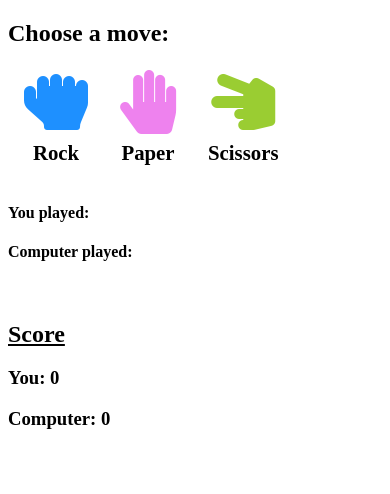
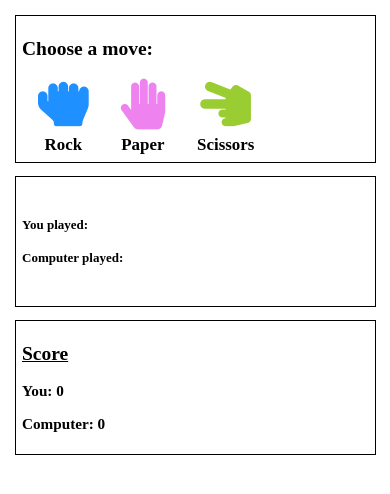
Before and after one commit to fa-sharp/rock-paper-scissors, a plain HTML site: page index.html in a window 390 px wide. Drawn offline with Linux system fonts and the light colour scheme.

Commit message:
Attempted some responsive layout

```diff
--- a/index.html
+++ b/index.html
@@ -12,7 +12,7 @@
     <title>Rock, Paper, Scissors!</title>
 </head>
 <body>
-    <section>
+    <section id="player-move-section">
         <h2>Choose a move: </h2>
         <div id="player-moves">
             <div class="move-choice">
@@ -32,12 +32,14 @@
             </div>
         </div>
     </section>
-    <section>
+    <section id="round-result-section">
         <br>
         <h4>You played: <span id="player-move-display"></span></h4>
         <h4>Computer played: <span id="computer-move-display"></span></h4>
         <h3><div id="round-result-display"></div></h3>
         <br>
+    </section>
+    <section id="score-section">
         <div id="game-win-display"></div>
         <h2><u>Score</u></h2>
         <h3>You: <span id="player-score-display"></span></h3>
--- a/rps_new.js
+++ b/rps_new.js
@@ -106,7 +106,7 @@ function updateScoreDisplays(playerScore, computerScore) {
 // Game display elements and statuses
 const gameWinDisplay = document.querySelector("#game-win-display");
 const PLAYER_GAME_WIN_MESSAGE = "YOU WIN!!";
-const COMPUTER_GAME_WIN_MESSAGE = "COMPUTER WINS!! MUAHAHAHA!!";
+const COMPUTER_GAME_WIN_MESSAGE = "COMPUTER WINS!!";
 
 // Displays the winner
 function endGame() {
@@ -142,9 +142,9 @@ function resetGame() {
     computerScore = 0;
     updateScoreDisplays(playerScore, computerScore);
 }
-resetGame();
+resetGame(); // Initial call to set scores to 0
 
-// Event listener for player move. Gets computer move and plays a round.
+// Event listener for clicking a move button. Also gets computer move and then calls playRound.
 onPlayerMove = (event) => {
     let playerMove = parseInt(event.currentTarget.value);
     let computerMove = getComputerMove();
--- a/style.css
+++ b/style.css
@@ -1,12 +1,34 @@
 body {
     height: 100vh;
+    display: flex;
+    flex-direction: column;
+}
+section {
+    padding: .5em;
+    margin: .5em;
+}
+@media screen and (min-width: 600px) {
+    body {
+        flex-wrap: wrap;
+    }
+}
+@media screen and (max-width: 600px) {
+    body {
+        font-size: 13px;
+    }
 }
 
-#player-moves {
+/* Player Move Section */
+
+section#player-move-section {
+    border: solid 1px black;
+}
+
+div#player-moves {
     display: flex;
 }
 
-.move-choice {
+div#player-moves .move-choice {
     display: flex;
     flex-direction: column;
     align-items: center;
@@ -17,33 +39,54 @@ body {
     margin: 0 1rem;
 }
 
-.move-button {
+button.move-button {
     background: none;
     border: none;
     padding: 0;
-    font-size: 4rem;
+    font-size: 3em;
     cursor: pointer;
     outline: inherit;
     transition: transform 100ms linear;
 }
-#rock-button {color: dodgerblue;}
-#paper-button {color: violet;}
-#scissors-button {color: yellowgreen;}
-
-.move-button:hover {
+button.move-button:hover {
     transform: scale(1.1);
 }
 
-#game-win-display {
+button#rock-button {color: dodgerblue;}
+button#paper-button {color: violet;}
+button#scissors-button {color: yellowgreen;}
+
+/* Round result section */
+section#round-result-section {
+    border: solid 1px black;
+}
+
+span#player-move-display {
+    color: forestgreen;
+}
+
+span#computer-move-display {
+    color: firebrick;
+}
+
+/* Game score/win display section */
+
+section#score-section {
+    border: solid 1px black;
+    flex-shrink: 2;
+}
+
+div#game-win-display {
     display: flex;
+    flex-direction: column;
+    align-items: flex-start;
 
     font-weight: 700;
-    font-size: 2rem;
+    font-size: 2em;
     color: chocolate;
 }
 
-#reset-button {
-    margin: 0 2rem;
-    padding: 0 1rem;
-    font-size: 1.1rem;
+button#reset-button {
+    padding: .3em;
+    font-size: .6em;
 }
```
